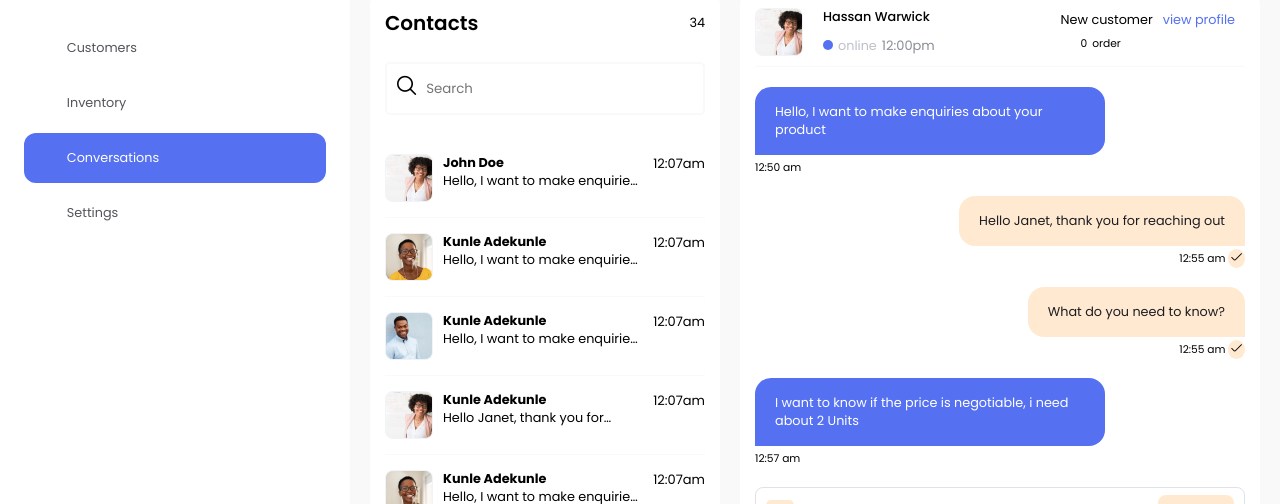
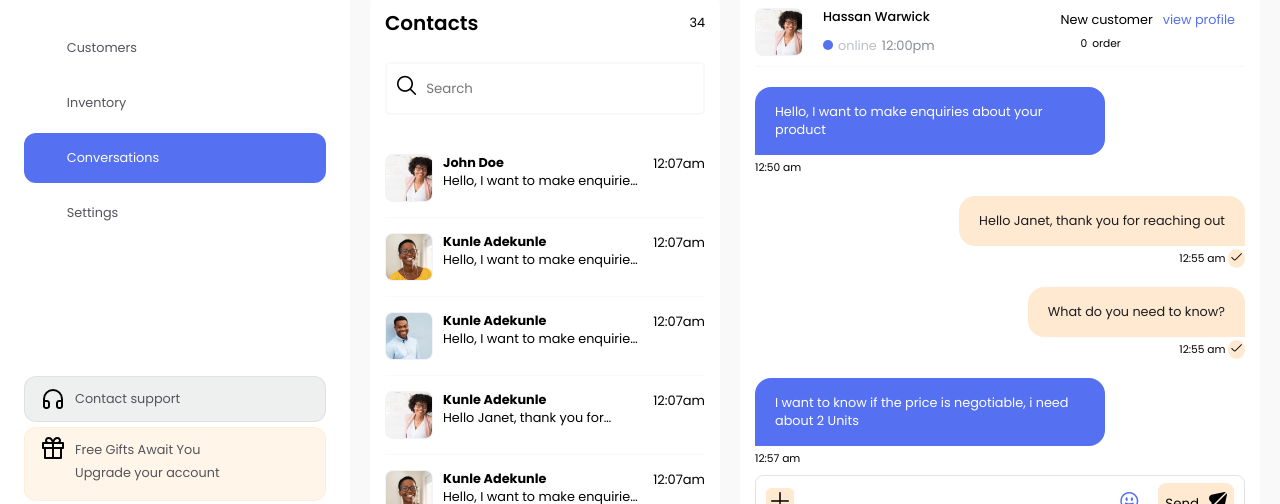
Before and after one commit to Im-Hassan-wd/metrix, a React (Create React App) app: page /chats in a window 1280 px wide. Shown: the part 448-952 px from the top of the page. Built offline with nearby package versions, Linux system fonts and the light colour scheme; some icons are missing.

Commit message:
scroll bar

```diff
--- a/src/pages/chats/Chat.css
+++ b/src/pages/chats/Chat.css
@@ -1,3 +1,12 @@
+/* Track */
+::-webkit-scrollbar-track {
+  background: #fff;
+}
+/* Handle */
+::-webkit-scrollbar-thumb {
+  background: #fff;
+}
+
 .conversations {
   padding: 20px;
 }
@@ -19,6 +28,19 @@
 }
 .chats {
   width: 350px;
+  height: 566px;
+  overflow-y: scroll;
+}
+.chats::-webkit-scrollbar {
+  width: 5px;
+}
+/* Track */
+.chats::-webkit-scrollbar-track {
+  background: var(--smoke);
+}
+/* Handle */
+.chats::-webkit-scrollbar-thumb {
+  background: var(--black-10);
 }
 .chats-head {
   display: flex;
@@ -102,8 +124,12 @@
   color: var(--primary);
   padding: 0px 10px;
 }
-.message {
-  height: calc(100% -160px);
+.message-container {
+  height: calc(100% - 128px);
+  overflow-y: scroll;
+}
+.message-container::-webkit-scrollbar {
+  width: 3px;
 }
 .message-content {
   margin: 20px 0;
@@ -141,8 +167,6 @@
   border-radius: 50%;
   display: inline-block;
   text-align: center;
-  /* align-items: center;
-  justify-content: center; */
 }
 
 /* search bar  */
@@ -183,6 +207,8 @@
 .input-div input {
   border: none;
   outline: none;
+  width: 100%;
+  padding: 8px 0;
 }
 .input-div i {
   display: inline-block;
--- a/src/pages/chats/Chat.js
+++ b/src/pages/chats/Chat.js
@@ -62,7 +62,7 @@ export default function Chat() {
               </div>
             </div>
           </div>
-          <div className="message">
+          <div className="message-container">
             <Message />
           </div>
           <Input />
```
